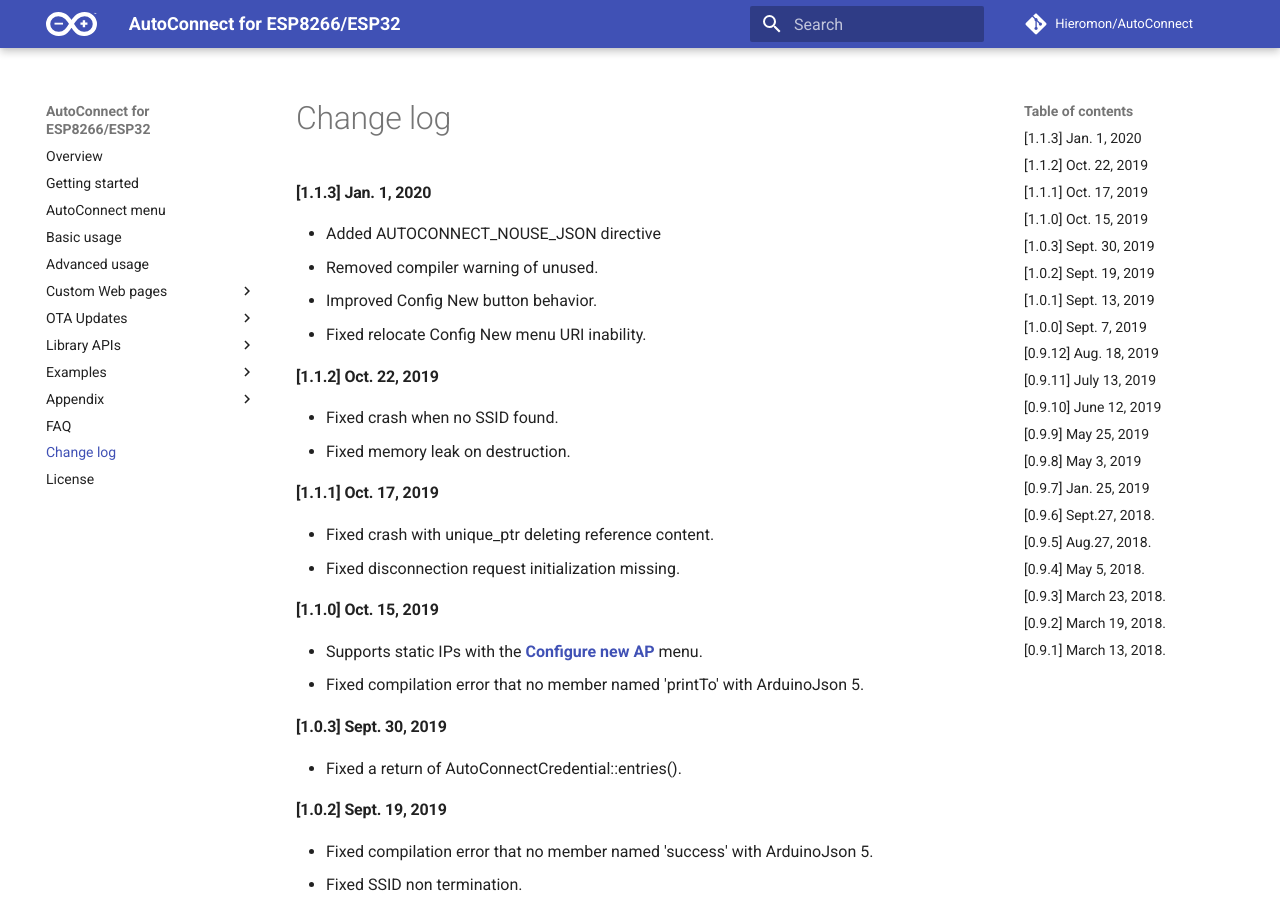
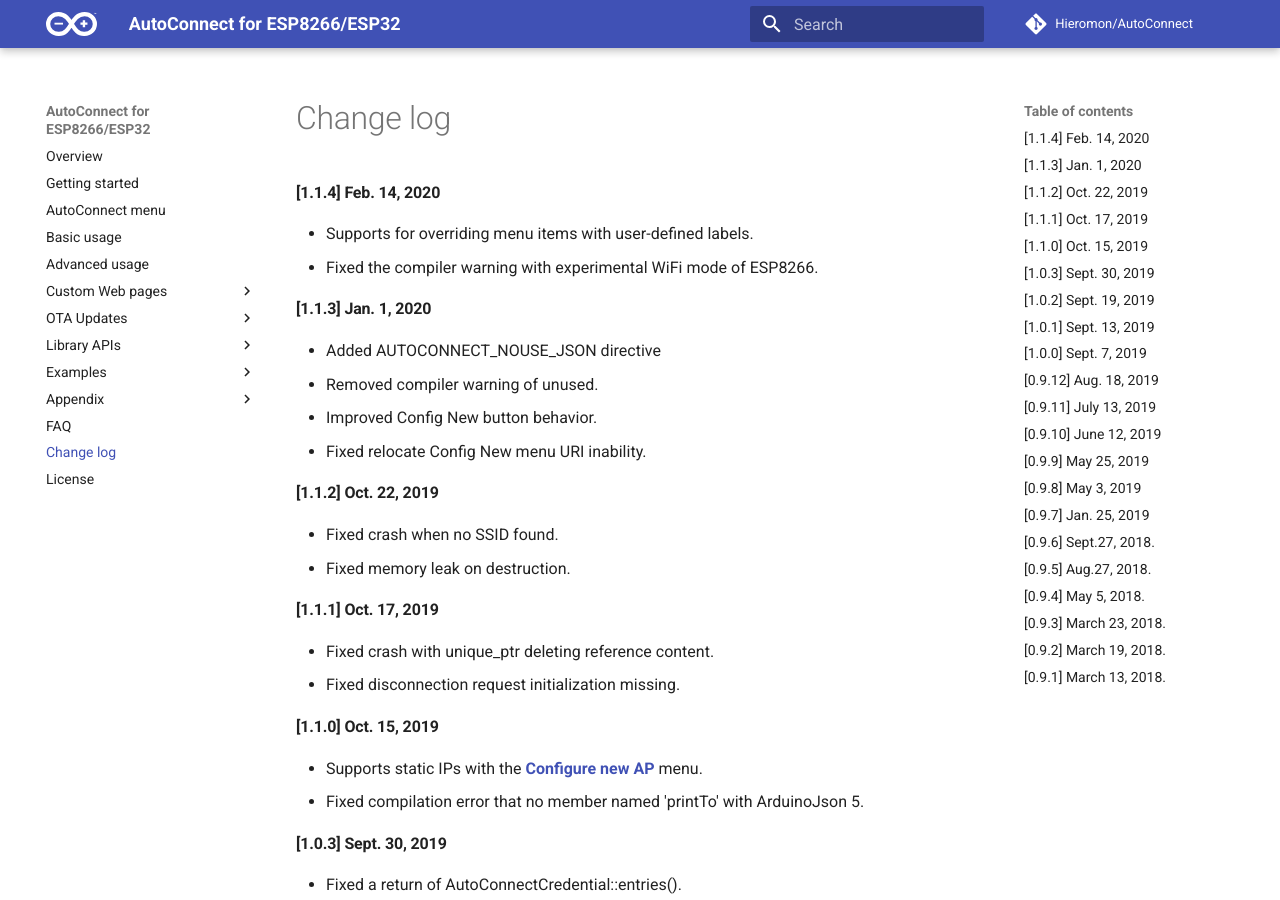
Before and after one commit to Hieromon/AutoConnect, an MkDocs documentation site: the page built from mkdocs/changelog.md, in a window 1280 px wide and 900 px high. Built offline with MkDocs 1.6.1 and Material for MkDocs 9.7.7, drawn with Linux system fonts in a browser that asks for light colours; nearby versions of some CDN libraries; comment, search, counter and statistics services are not loaded.

Commit message:
Update the change log for v1.1.4

```diff
--- a/mkdocs/changelog.md
+++ b/mkdocs/changelog.md
@@ -1,3 +1,7 @@
+#### [1.1.4] Feb. 14, 2020
+- Supports for overriding menu items with user-defined labels.
+- Fixed the compiler warning with experimental WiFi mode of ESP8266.
+
 #### [1.1.3] Jan. 1, 2020
 - Added AUTOCONNECT_NOUSE_JSON directive
 - Removed compiler warning of unused.
```
